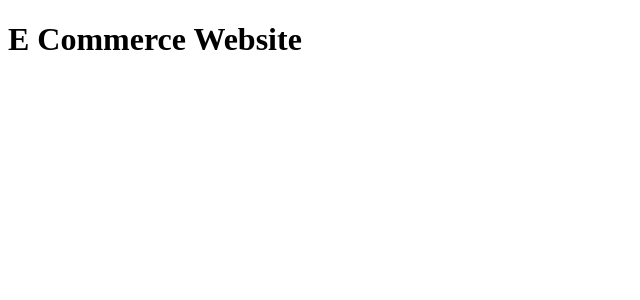
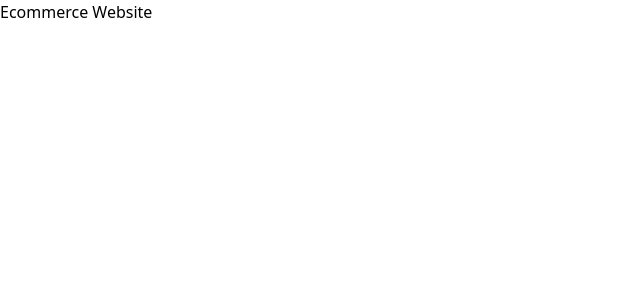
Before and after one commit to Mansoor-P/E-Commerce-Website, a React (Vite) app: page / in a window 1280 px wide. Shown: the top 300 px of the page, without its empty margins (0-640 px from the left). Built offline with nearby package versions, Linux system fonts and the light colour scheme.

Commit message:
initial commit

```diff
--- a/src/App.jsx
+++ b/src/App.jsx
@@ -1,10 +1,11 @@
 import "react";
 import "./App.css";
+import "./index.css";
 
 function App() {
   return (
     <>
-      <h1>E Commerce Website</h1>
+      <h1 className="text-3xl font-bold ">Ecommerce Website</h1>
     </>
   );
 }
--- a/src/index.css
+++ b/src/index.css
@@ -0,0 +1,3 @@
+@tailwind base;
+@tailwind components;
+@tailwind utilities;
```
